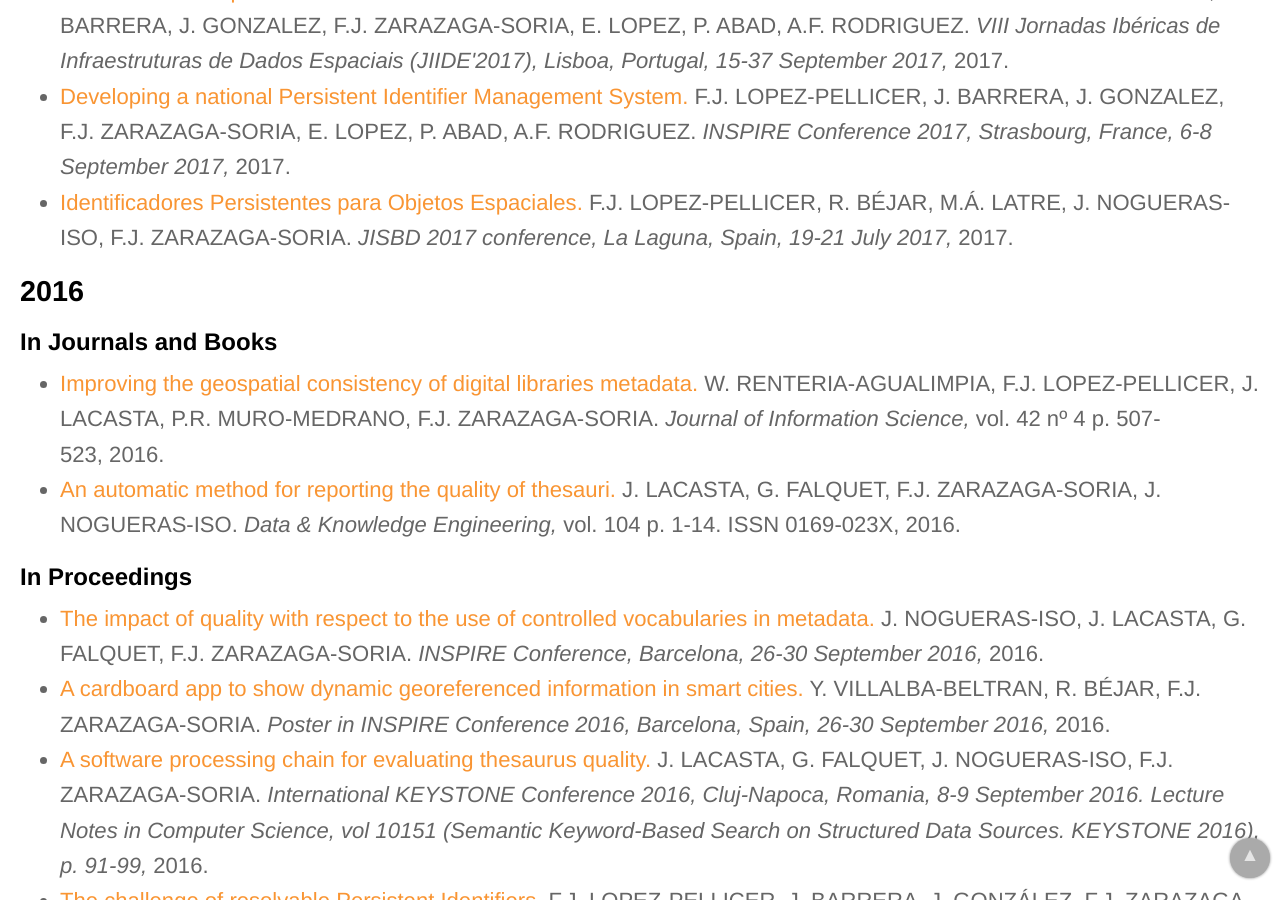
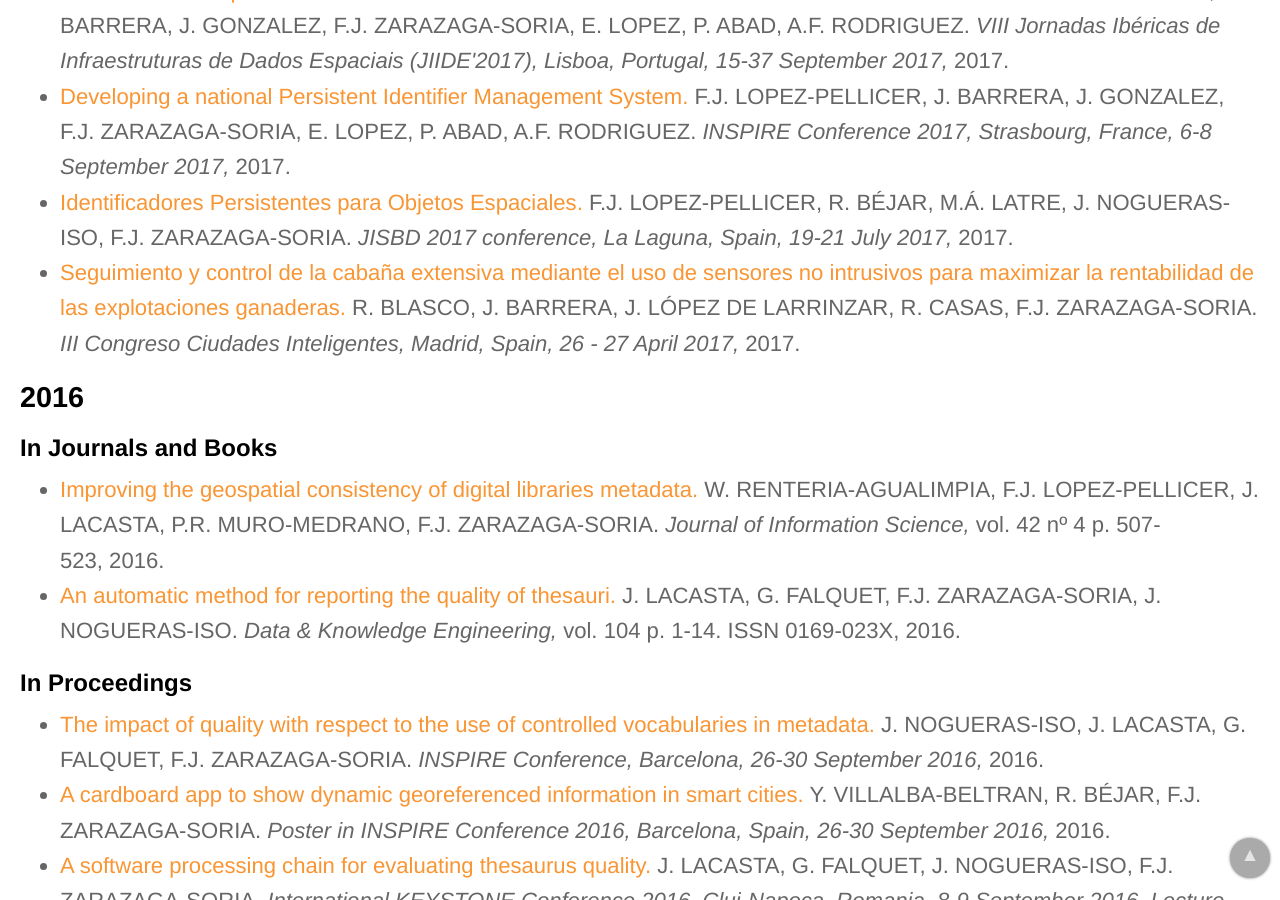
Before and after one commit to IAAA-Lab/IAAA-Lab.github.io, a Jekyll site: the page built from _staff/javy.md, in a window 1280 px wide and 900 px high, scrolled down 5838 px. Built offline with Jekyll 4.4.1, drawn with Linux system fonts in a browser that asks for light colours.

Commit message:
Update papers.yml

```diff
--- a/_data/papers.yml
+++ b/_data/papers.yml
@@ -539,6 +539,12 @@
   url: http://hdl.handle.net/11705/JISBD/2017/017
   authors: F.J. LOPEZ-PELLICER, R. BÉJAR, M.Á. LATRE, J. NOGUERAS-ISO, F.J. ZARAZAGA-SORIA
   publication_conference: "JISBD 2017 conference, La Laguna, Spain, 19-21 July 2017"
+  year: 2017
+# -------------------
+- title: "Seguimiento y control de la cabaña extensiva mediante el uso de sensores no intrusivos para maximizar la rentabilidad de las explotaciones ganaderas"
+  url: https://www.esmartcity.es/comunicaciones/comunicacion-seguimiento-control-cabana-extensiva-mediante-uso-sensores-no-intrusivos-para-maximizar-rentabilidad-explotaciones-ganaderas
+  authors: R. BLASCO,  J. BARRERA, J. LÓPEZ DE LARRINZAR, R. CASAS, F.J. ZARAZAGA-SORIA
+  publication_conference: "III Congreso Ciudades Inteligentes, Madrid, Spain, 26 - 27 April 2017"
   year: 2017
 # -------------------
 - title: "Gestión colaborativa de modelos de ciudades 3D durante su ciclo de vida basadas en servicios en la nube"
```
